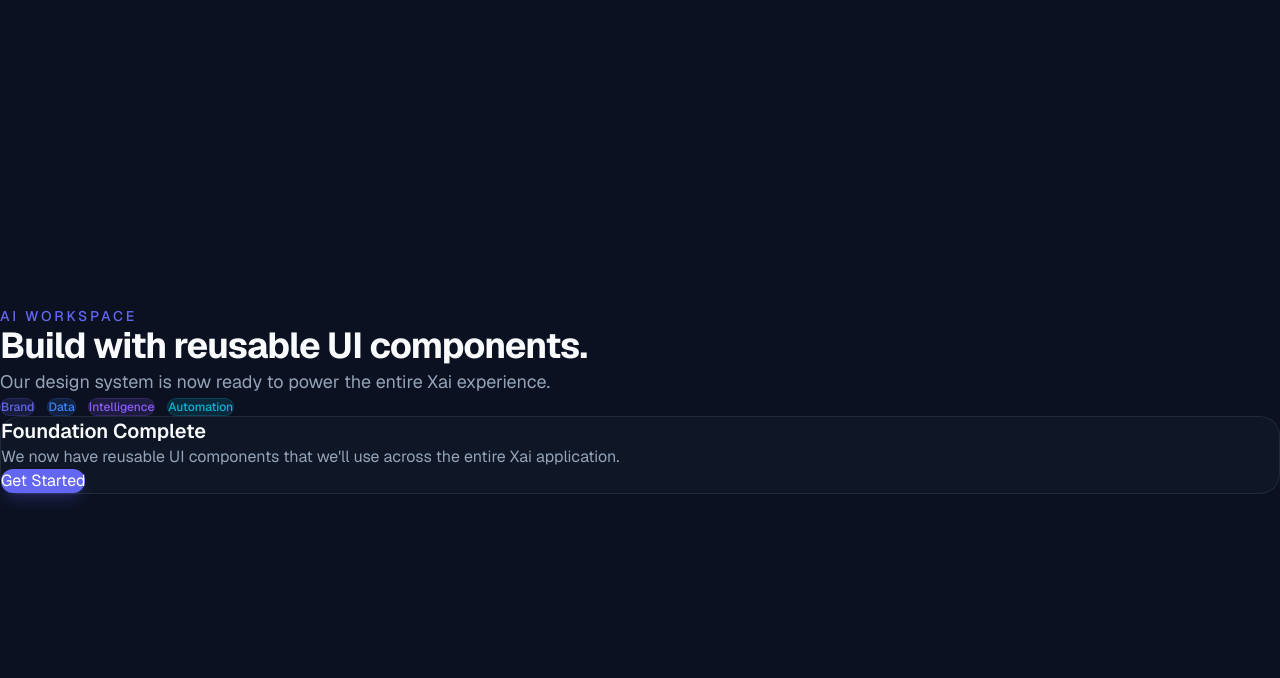
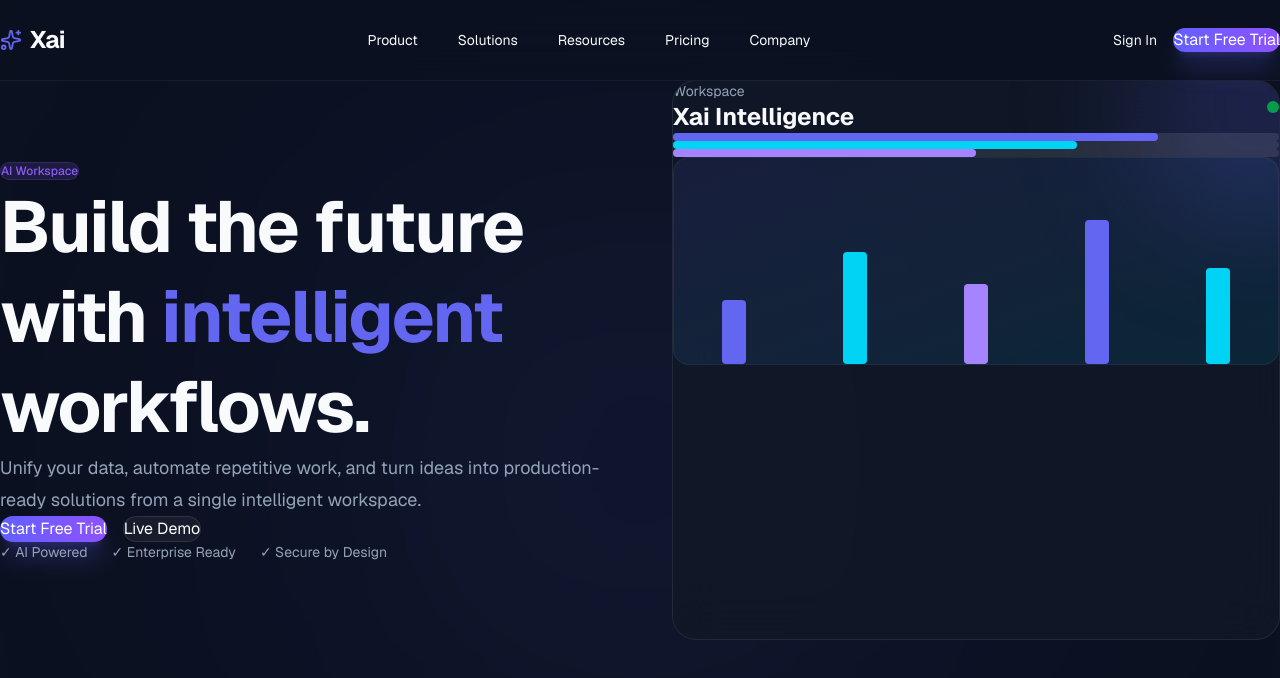
Before and after one commit to RahatIslam08/xai-intelligence-workspace, a Next.js app: page / in a window 1280 px wide. Shown: the top 678 px of the page. Built offline with nearby package versions, Linux system fonts and the light colour scheme.

Commit message:
feat: create dashboard component structure

```diff
--- a/src/app/page.tsx
+++ b/src/app/page.tsx
@@ -1,43 +1,14 @@
-import Container from "@/components/ui/Container";
-import SectionTitle from "@/components/ui/SectionTitle";
-import Badge from "@/components/ui/Badge";
-import Button from "@/components/ui/Button";
-import Card from "@/components/ui/Card";
+import Navbar from "@/components/layout/Navbar";
+import Hero from "@/components/hero/Hero";
 
 export default function Home() {
   return (
-    <main className="min-h-screen flex items-center">
-      <Container>
-        <SectionTitle
-          eyebrow="AI Workspace"
-          title="Build with reusable UI components."
-          description="Our design system is now ready to power the entire Xai experience."
-        />
+    <>
+      <Navbar />
 
-        <div className="mt-10 flex gap-3 flex-wrap">
-          <Badge>Brand</Badge>
-          <Badge variant="data">Data</Badge>
-          <Badge variant="intelligence">Intelligence</Badge>
-          <Badge variant="automation">Automation</Badge>
-        </div>
-
-        <div className="mt-10">
-          <Card>
-            <h3 className="text-xl font-semibold">
-              Foundation Complete
-            </h3>
-
-            <p className="mt-3 text-[var(--text-secondary)]">
-              We now have reusable UI components that we'll use across the
-              entire Xai application.
-            </p>
-
-            <div className="mt-6">
-              <Button>Get Started</Button>
-            </div>
-          </Card>
-        </div>
-      </Container>
-    </main>
+      <main className="min-h-screen">
+        <Hero />
+      </main>
+    </>
   );
 }
--- /dev/null
+++ b/src/components/hero/Hero.tsx
@@ -0,0 +1,19 @@
+import Container from "@/components/ui/Container";
+import HeroContent from "./HeroContent";
+import HeroDashboard from "./HeroDashboard";
+
+export default function Hero() {
+  return (
+    <section className="relative flex min-h-[calc(100vh-80px)] items-center overflow-hidden">
+      {/* Background Glow */}
+      <div className="absolute left-1/2 top-40 h-[600px] w-[600px] -translate-x-1/2 rounded-full bg-[var(--brand)]/10 blur-[180px]" />
+
+      <Container>
+        <div className="relative z-10 grid w-full items-center gap-16 lg:grid-cols-2">
+          <HeroContent />
+          <HeroDashboard />
+        </div>
+      </Container>
+    </section>
+  );
+}
--- /dev/null
+++ b/src/components/hero/HeroContent.tsx
@@ -0,0 +1,44 @@
+import Badge from "@/components/ui/Badge";
+import Button from "@/components/ui/Button";
+
+export default function HeroContent() {
+  return (
+    <div className="w-full max-w-[620px]">
+      <Badge variant="intelligence">
+        AI Workspace
+      </Badge>
+
+      <h1 className="mt-6 text-4xl font-bold leading-tight tracking-tight sm:text-5xl lg:text-6xl xl:text-7xl">
+  Build the future with{" "}
+  <span className="text-[var(--brand)]">
+    intelligent
+  </span>{" "}
+  workflows.
+</h1>
+
+      <p className="mt-6 text-lg leading-8 text-[var(--text-secondary)]">
+        Unify your data, automate repetitive work, and turn
+        ideas into production-ready solutions from a single
+        intelligent workspace.
+      </p>
+
+      {/* Buttons */}
+      <div className="mt-10 flex gap-4">
+        <Button>
+          Start Free Trial
+        </Button>
+
+        <Button variant="secondary">
+          Live Demo
+        </Button>
+      </div>
+
+      {/* Trust Badges */}
+      <div className="mt-12 flex flex-wrap gap-6 text-sm text-[var(--text-secondary)]">
+        <span>✓ AI Powered</span>
+        <span>✓ Enterprise Ready</span>
+        <span>✓ Secure by Design</span>
+      </div>
+    </div>
+  );
+}
--- /dev/null
+++ b/src/components/hero/HeroDashboard.tsx
@@ -0,0 +1,65 @@
+import Card from "@/components/ui/Card";
+
+export default function HeroDashboard() {
+  return (
+    <Card className="relative h-[560px] w-full overflow-hidden rounded-3xl p-8">
+
+      {/* Background Glow */}
+      <div className="absolute -top-24 -right-24 h-60 w-60 rounded-full bg-[var(--brand)]/20 blur-3xl" />
+
+      <div className="relative space-y-8">
+
+        {/* Header */}
+        <div className="flex items-center justify-between">
+
+          <div>
+            <p className="text-sm text-[var(--text-secondary)]">
+              Workspace
+            </p>
+
+            <h3 className="mt-1 text-2xl font-bold">
+              Xai Intelligence
+            </h3>
+          </div>
+
+          <div className="h-3 w-3 rounded-full bg-green-500 animate-pulse" />
+
+        </div>
+
+        {/* Fake Analytics */}
+        <div className="space-y-3">
+
+          <div className="h-2 rounded-full bg-white/10">
+            <div className="h-full w-4/5 rounded-full bg-[var(--brand)]" />
+          </div>
+
+          <div className="h-2 rounded-full bg-white/10">
+            <div className="h-full w-2/3 rounded-full bg-cyan-400" />
+          </div>
+
+          <div className="h-2 rounded-full bg-white/10">
+            <div className="h-full w-1/2 rounded-full bg-violet-400" />
+          </div>
+
+        </div>
+
+        {/* Graph */}
+        <div className="relative h-52 rounded-2xl border border-white/5 bg-gradient-to-br from-indigo-500/10 to-cyan-500/10">
+
+          <div className="absolute bottom-0 left-0 right-0 flex items-end justify-around px-6 pb-6">
+
+            <div className="h-16 w-6 rounded bg-[var(--brand)]" />
+            <div className="h-28 w-6 rounded bg-cyan-400" />
+            <div className="h-20 w-6 rounded bg-violet-400" />
+            <div className="h-36 w-6 rounded bg-[var(--brand)]" />
+            <div className="h-24 w-6 rounded bg-cyan-400" />
+
+          </div>
+
+        </div>
+
+      </div>
+
+    </Card>
+  );
+}
--- /dev/null
+++ b/src/components/layout/Navbar.tsx
@@ -0,0 +1,70 @@
+"use client";
+
+import Link from "next/link";
+import Container from "@/components/ui/Container";
+import Button from "@/components/ui/Button";
+import { Sparkles } from "lucide-react";
+
+const navLinks = [
+  { label: "Product", href: "#" },
+  { label: "Solutions", href: "#" },
+  { label: "Resources", href: "#" },
+  { label: "Pricing", href: "#" },
+  { label: "Company", href: "#" },
+];
+
+export default function Navbar() {
+  return (
+    <header className="fixed top-0 left-0 right-0 z-50 border-b border-white/5 bg-[rgba(11,17,32,0.65)] backdrop-blur-xl">
+      <Container>
+        <nav className="flex h-20 items-center justify-between">
+
+          {/* Logo */}
+          <Link
+            href="/"
+            className="flex items-center gap-2"
+          >
+            <Sparkles
+              className="text-[var(--brand)]"
+              size={22}
+            />
+
+            <span className="text-2xl font-bold tracking-tight">
+  Xai
+</span>
+          </Link>
+
+          {/* Navigation */}
+          <div className="hidden lg:flex items-center gap-10">
+            {navLinks.map((link) => (
+              <Link
+                key={link.label}
+                href={link.href}
+                className="text-sm text-[var(--text-secondary)] transition-all duration-300 hover:text-white"
+              >
+                {link.label}
+              </Link>
+            ))}
+          </div>
+
+          {/* Actions */}
+          <div className="flex items-center gap-4">
+
+            <Link
+              href="#"
+              className="hidden md:block text-sm text-[var(--text-secondary)] hover:text-white transition"
+            >
+              Sign In
+            </Link>
+
+            <Button>
+              Start Free Trial
+            </Button>
+
+          </div>
+
+        </nav>
+      </Container>
+    </header>
+  );
+}
--- a/src/components/ui/Badge.tsx
+++ b/src/components/ui/Badge.tsx
@@ -29,7 +29,7 @@
   return (
     <span
       className={cn(
-        "inline-flex items-center rounded-full px-3 py-1 text-xs font-medium backdrop-blur-sm transition-colors",
+        "inline-flex items-center rounded-full px-3 py-1 text-xs font-medium backdrop-blur-sm transition-all duration-300",
         variants[variant],
         className
       )}
--- a/src/components/ui/Button.tsx
+++ b/src/components/ui/Button.tsx
@@ -14,10 +14,10 @@
 }: ButtonProps) {
   const variants = {
     primary:
-      "bg-[var(--brand)] text-white shadow-lg shadow-indigo-500/20 hover:opacity-90",
+      "bg-gradient-to-r from-indigo-500 to-violet-500 text-white shadow-xl shadow-indigo-500/30 hover:shadow-indigo-500/50",
 
     secondary:
-      "bg-[var(--surface)] border border-[var(--border)] text-white hover:bg-[var(--surface-light)]",
+      "bg-white/5 backdrop-blur border border-white/10 text-white hover:bg-white/10",
 
     ghost:
       "bg-transparent text-[var(--text-primary)] hover:bg-white/5",
```
Also changed, not shown: src/components/workflow/Workflow.tsx (added).
